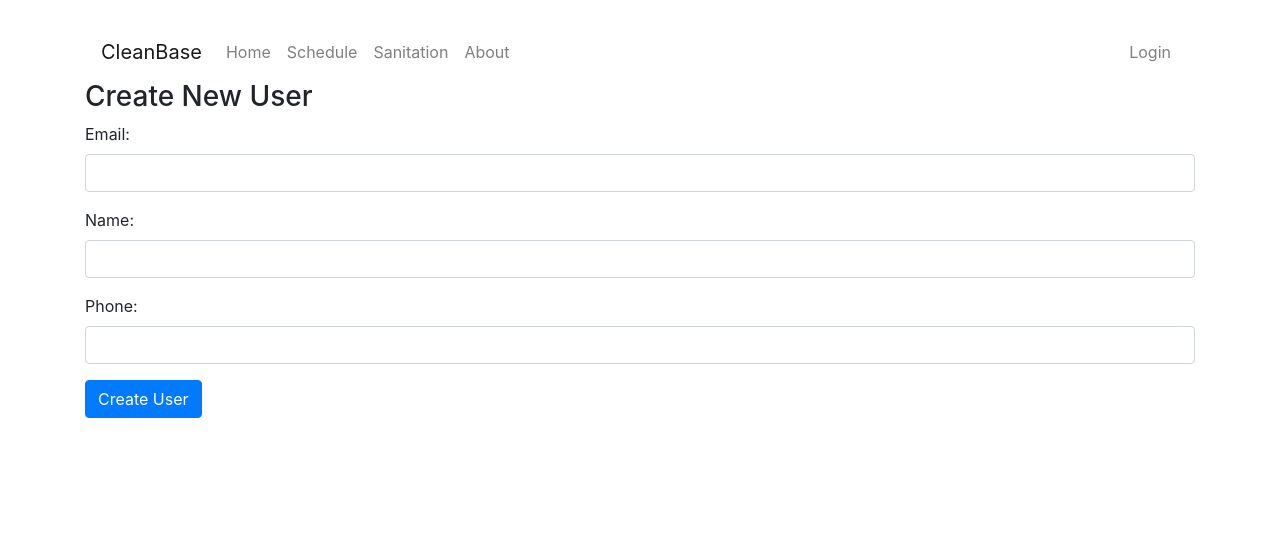
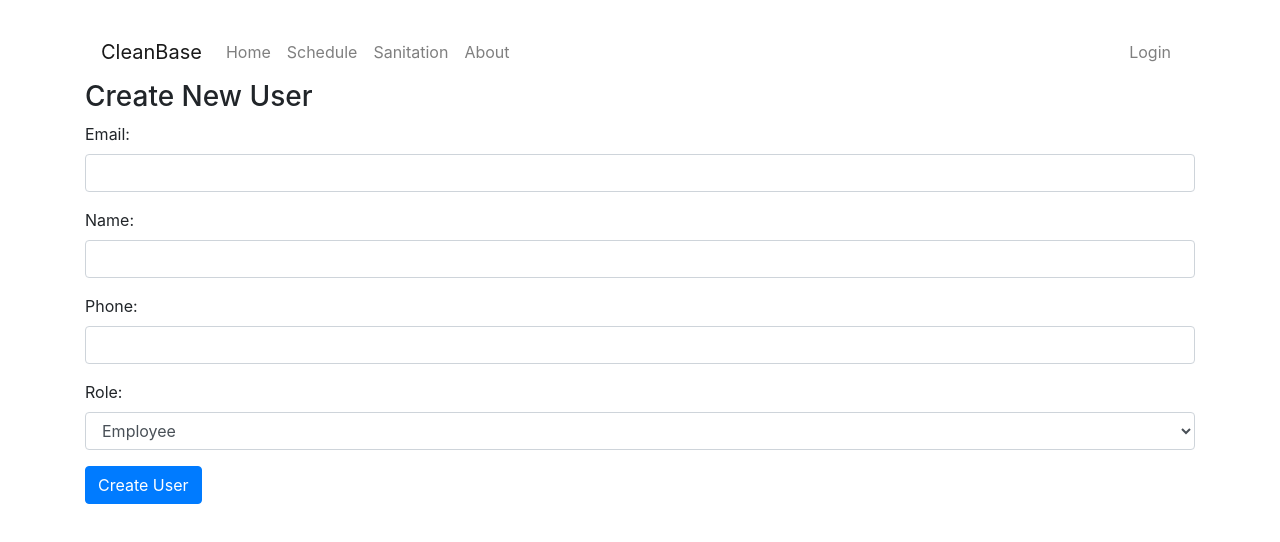
Before and after one commit to katerinaboyer/cleanbase, a React (Create React App) app: page /user in a window 1280 px wide. Shown: the top 542 px of the page. Built offline with nearby package versions, Linux system fonts and the light colour scheme.

Commit message:
add user roles

```diff
--- a/src/components/create-user.component.js
+++ b/src/components/create-user.component.js
@@ -8,12 +8,14 @@ export default class CreateUser extends Component {
     this.onChangeEmail = this.onChangeEmail.bind(this);
     this.onChangeName = this.onChangeName.bind(this);
     this.onChangePhone = this.onChangePhone.bind(this);
+    this.onChangeRole = this.onChangeRole.bind(this);
     this.onSubmit = this.onSubmit.bind(this);
 
     this.state = {
       email: '',
       name: '',
-      phone: ''
+      phone: '',
+      role: ''
     }
   }
 
@@ -35,13 +37,20 @@ export default class CreateUser extends Component {
     })
   }
 
+  onChangeRole(e) {
+    this.setState({
+      role: e.target.value
+    })
+  }
+
   onSubmit(e) {
     e.preventDefault();
 
     const newUser = {
       email: this.state.email,
       name: this.state.name,
-      phone: this.state.phone
+      phone: this.state.phone,
+      role: this.state.role
     }
 
     console.log(newUser);
@@ -83,6 +92,22 @@ export default class CreateUser extends Component {
                 />
           </div>
           <div className="form-group">
+            <label>Role: </label>
+            <select
+              ref="roleInput"
+              required
+              className="form-control"
+              value={this.state.role}
+              onChange={this.onChangeRole}
+              >
+                <option value="employee">Employee</option>
+                <option value="office_manager">Office Manager</option>
+                <option value="building_admin">Building Admin</option>
+                <option value="custodial">Custodial Staff</option>
+              </select>
+          </div>
+
+          <div className="form-group">
             <input type="submit" value="Create User" className="btn btn-primary" />
           </div>
         </form>
```
Also changed, not shown: 2 other files (tests, documents, lock files or other folders).
